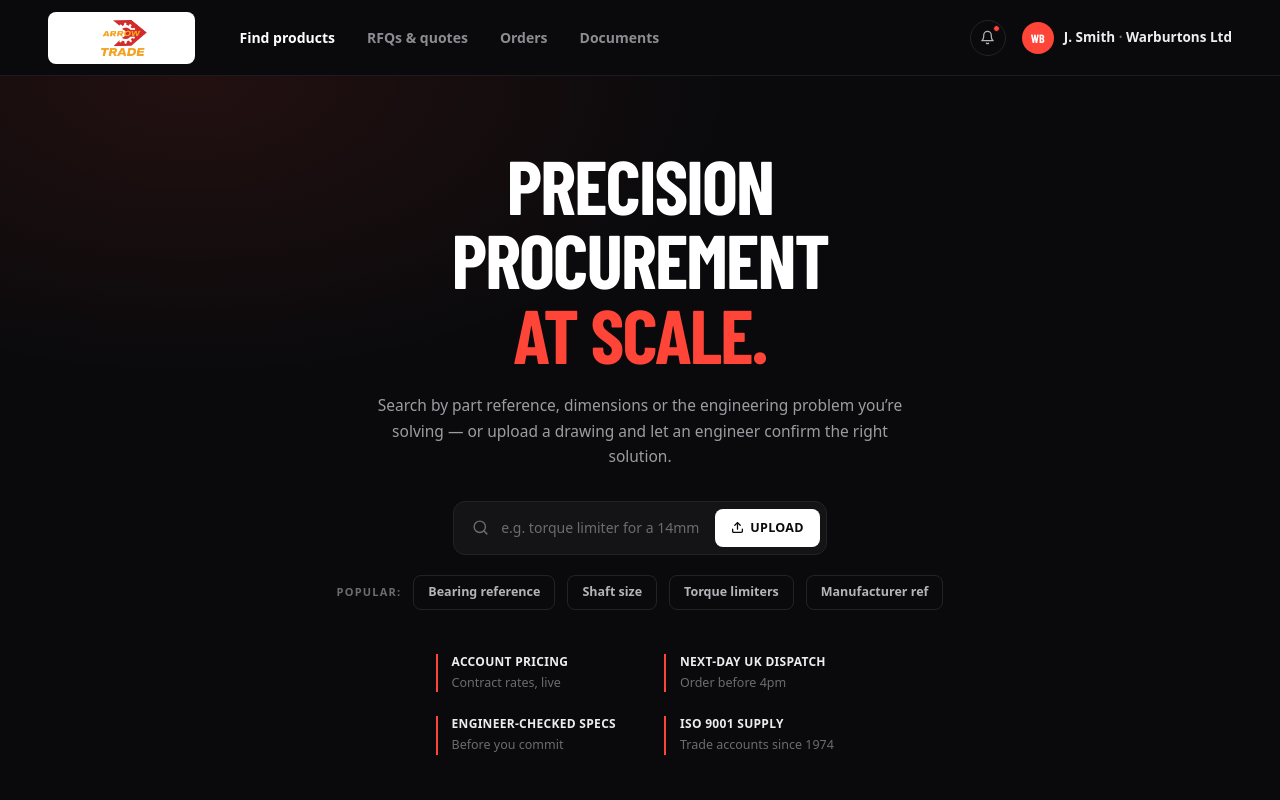
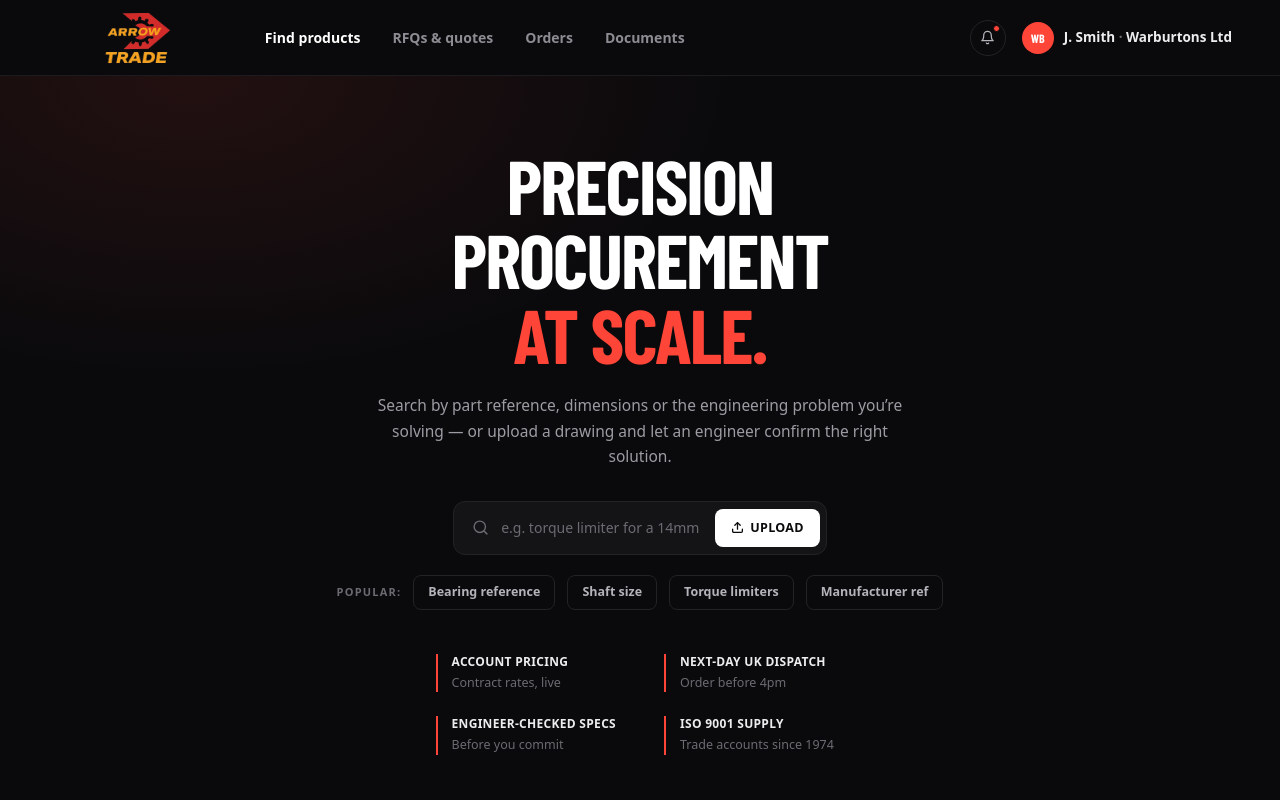
Before and after one commit to abdulhayeedev/arrow-trade-portal, a Next.js app: page / in a window 1280 px wide. Shown: the top 800 px of the page. Built offline with nearby package versions, Linux system fonts and the light colour scheme; a web font is replaced by a local one.

Commit message:
enhanced logo

```diff
--- a/app/page.tsx
+++ b/app/page.tsx
@@ -37,8 +37,8 @@ export default function Home() {
       {/* Top nav */}
       <header className="flex h-[76px] items-center justify-between border-b border-[#1C1C20] px-12">
         <div className="flex items-center gap-11">
-          <div className="flex items-center rounded-lg bg-white px-3 py-1.5">
-            <img src="/images/logo.png" alt="Arrow Engineering" className="h-10 w-auto" />
+          <div className="flex items-center">
+            <img src="/images/logo.png" alt="Arrow Engineering" className="h-14 w-auto" />
           </div>
           <nav className="flex items-center gap-8 text-sm font-semibold">
             <span className="text-white">Find products</span>
```
